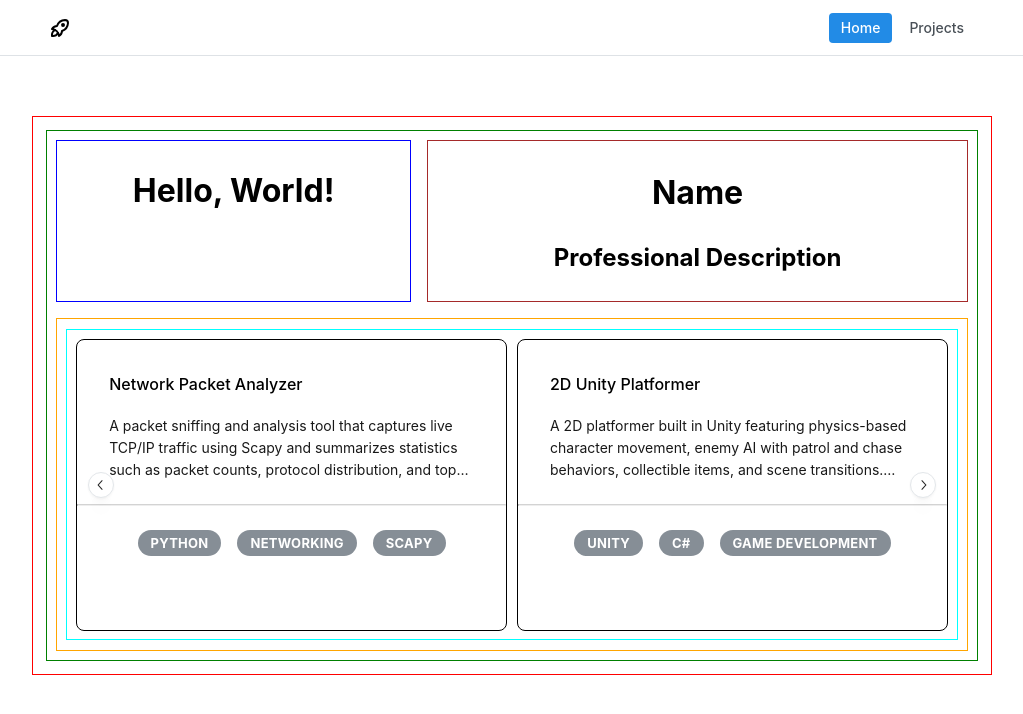
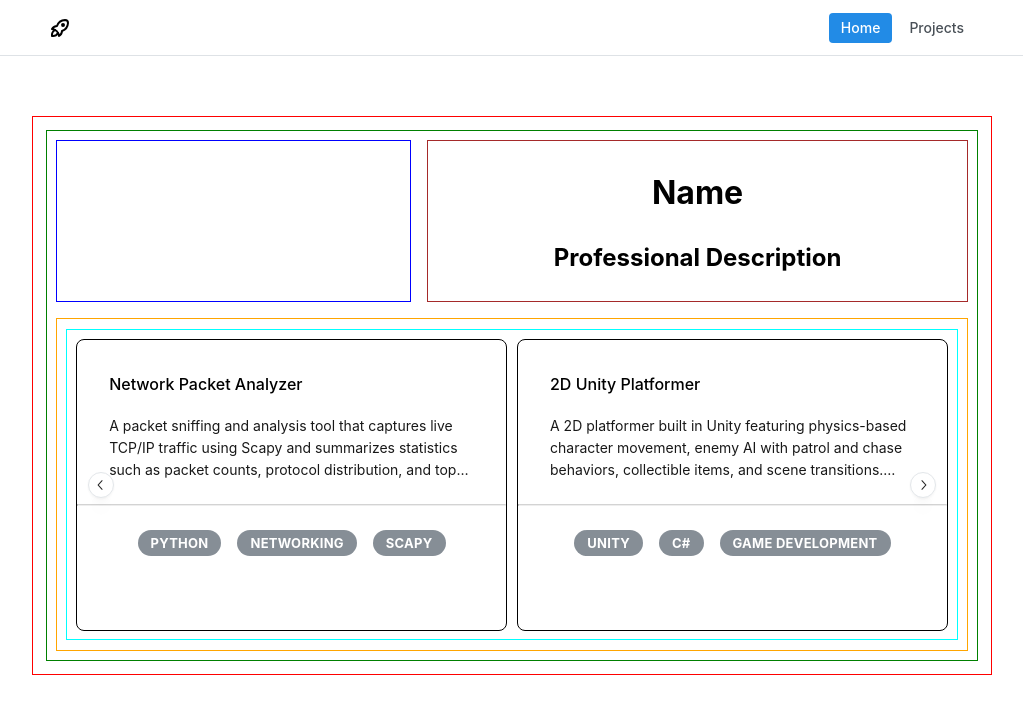
Before and after one commit to jacobbrockett/personal-portfolio, a React (Vite) app: page / in a window 1280 px wide. Shown: the top 714 px of the page, without its empty margins (128-1151 px from the left). Built offline with nearby package versions, Linux system fonts and the light colour scheme.

Commit message:
created hello world typing animation

```diff
--- a/package.json
+++ b/package.json
@@ -17,7 +17,7 @@
     "react": "^19.2.0",
     "react-dom": "^19.2.0",
     "react-router-dom": "^7.13.0",
-    "react-type-animation": "^3.2.0"
+    "react-typed": "^2.0.12"
   },
   "devDependencies": {
     "@eslint/js": "^9.39.1",
--- /dev/null
+++ b/src/components/HelloWorldAnimation.module.css
@@ -0,0 +1,11 @@
+:global(.typed-cursor) {
+    animation: blink 1s step-start infinite;
+    display: inline-block;
+    transform: scaleX(0.5);       /* halves the width */
+    transform-origin: left center; /* shrinks from the left so it stays close to the text */
+}
+
+@keyframes blink {
+    0%, 100% { opacity: 1; }
+    50%       { opacity: 0; }
+}
--- /dev/null
+++ b/src/components/HelloWorldAnimation.tsx
@@ -0,0 +1,23 @@
+import "./HelloWorldAnimation.module.css"
+import { ReactTyped } from "react-typed";
+
+function HelloWorldAnimation() {
+    return (
+        <>
+            <h1>
+                <ReactTyped
+                    strings={["Hello, World!"]}
+                    loop
+                    typeSpeed={110}
+                    backSpeed={110}
+                    startDelay={500}
+                    backDelay={1000}
+                    cursorChar="█"
+                    showCursor={true}
+                />
+            </h1>
+        </>
+    );
+}
+
+export default HelloWorldAnimation;
--- a/src/pages/HomePage.tsx
+++ b/src/pages/HomePage.tsx
@@ -1,6 +1,7 @@
 import {Container, Grid} from '@mantine/core';
 import classes from './HomePage.module.css';
 import ProjectCarousel from "../components/ProjectCarousel.tsx";
+import HelloWorldAnimation from "../components/HelloWorldAnimation.tsx";
 
 function HomePage() {
     return (
@@ -11,9 +12,7 @@ function HomePage() {
                     {/*Hello, World*/}
                     <Grid.Col span={4}>
                         <div className={classes.helloWorld}>
-                            <h1>
-                                Hello, World!
-                            </h1>
+                            <HelloWorldAnimation />
                         </div>
                     </Grid.Col>
 
```
Also changed, not shown: 1 other file (tests, documents, lock files or other folders).
